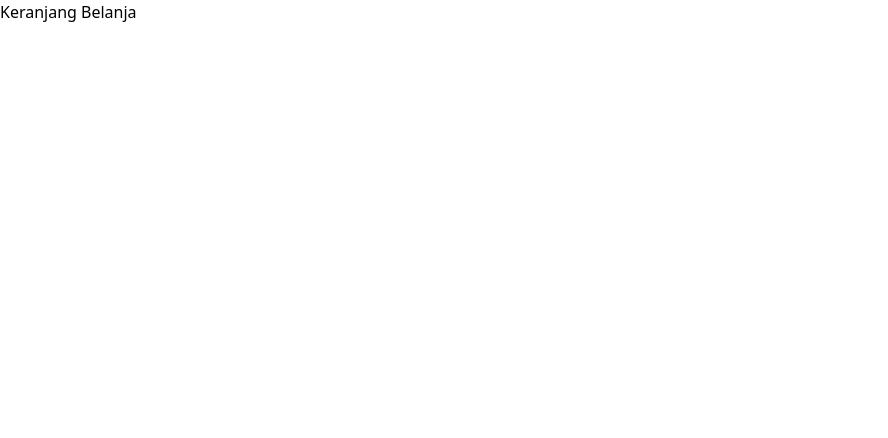
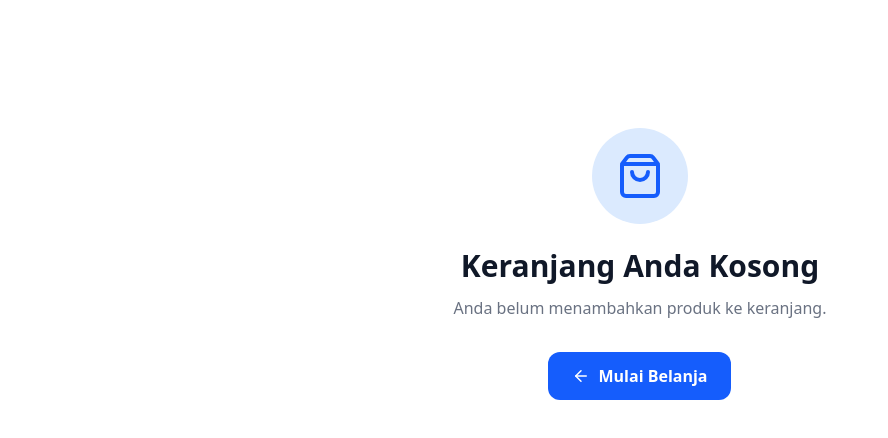
Before and after one commit to meigiyanto/03-e-commerce-store, a Next.js app: page /cart in a window 1280 px wide. Shown: the top 438 px of the page, without its empty margins (0-888 px from the left). Built offline with nearby package versions, Linux system fonts and the light colour scheme.

Commit message:
refaktori berkas src/app/cart/page.tsx

```diff
--- a/src/app/cart/page.tsx
+++ b/src/app/cart/page.tsx
@@ -12,38 +12,15 @@ import {
 import { useCartStore } from "@/stores/cart-store";
 
 export default function CartPage() {
-  const items = useCartStore((state) => state.items);
-
-  return (
-    <div>
-      <h1>Keranjang Belanja</h1>
-    </div>
-  );
-}
-/*
-"use client";
-
-import Link from "next/link";
-import {
-    ArrowLeft,
-    Minus,
-    Plus,
-    ShoppingBag,
-    Trash2,
-} from "lucide-react";
-
-import { useCartStore } from "@/stores/cart-store";
-
-const CartPage = () => {
     const items = useCartStore((state) => state.items);
     const removeItem = useCartStore((state) => state.removeItem);
-    const increaseQuantity = useCartStore((state) => state.increaseQuantity)
-    const decreaseQuantity = useCartStore((state) => state.decreaseQuantity)
+    const increaseQuantity = useCartStore((state) => state.increaseQuantity);
+    const decreaseQuantity = useCartStore((state) => state.decreaseQuantity);
     const clearCart = useCartStore((state) => state.clearCart);
-    const subtotal = items.reduce((total, item) => total + item.price * item.quantity,0)
-    const totalItems = items.reduce((total, item) => total + item.quantity,0)
+    const subtotal = items.reduce((total, item) => total + item.price * item.quantity,0);
+    const totalItems = items.reduce((total, item) => total + item.quantity,0);
 
-    if (items.length === 0) {
+    if(items.length === 0) {
         return (
             <section className="mx-auto flex max-w-7xl flex-col items-center justify-center px-4 py-32 text-center">
                 <div className="rounded-full bg-blue-100 p-6 text-blue-600">
@@ -65,12 +42,30 @@ const CartPage = () => {
                   <ArrowLeft size={18} />
                   Mulai Belanja
                 </Link>
-              </section>
+            </section>
         )
     }
 
     return (
         <section className="mx-auto max-w-7xl px-4 py-10 md:px-8">
+            <h3>Test</h3>
+        </section>
+    )
+}
+
+/*
+
+const CartPage = () => {
+    const items = useCartStore((state) => state.items);
+
+    if () {
+        return (
+
+        )
+    }
+
+    return (
+
             <div className="mb-8">
                 <h1 className="text-3xl font-bold text-gray-900">
             Keranjang Belanja
```
